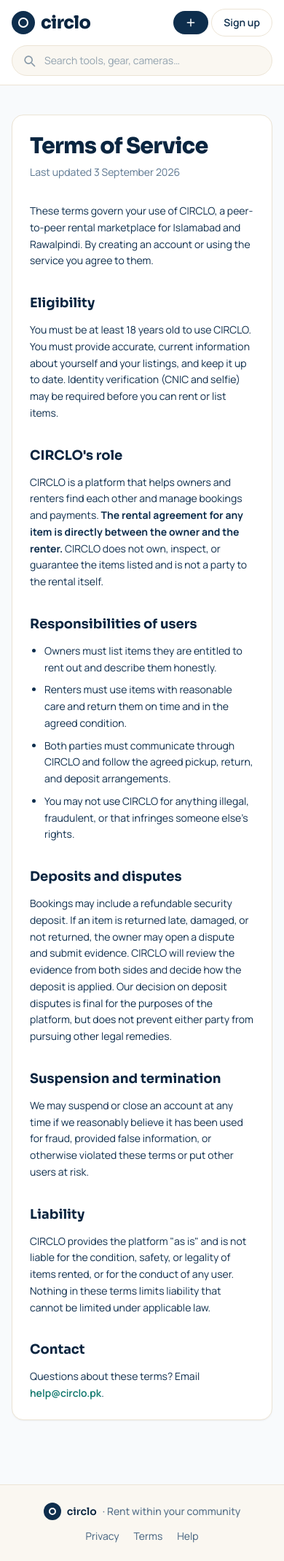
After one commit to afnank070/Circlo, a Flask app: page /terms in a window 390 px wide. The commit adds this page. Shown: the whole page at 73% size. Run offline with Flask 3, Linux system fonts and the light colour scheme; some libraries are stand-ins or nearby versions.

Commit message:
Add /privacy and /terms static pages for Google OAuth compliance
Both pages describe what CIRCLO actually does: data collected (name,
email, phone, CNIC/selfie for verification, listing/booking/payment
records), how it's used, that it is not sold to third parties, and
help@circlo.pk for privacy questions. Terms cover 18+ eligibility,
accurate info, owner<->renter rental agreement, CIRCLO as facilitator,
deposit dispute process, and account suspension for fraud.

Footer now links to both instead of dead "#" anchors.

Co-Authored-By: Claude Sonnet 5 <noreply@anthropic.com>

```diff
--- a/app/web/routes.py
+++ b/app/web/routes.py
@@ -50,6 +50,18 @@ def listing_detail(listing_id: int):
     return render_template("listing_detail.html", listing=listing)
 
 
+@web_bp.route("/privacy")
+def privacy():
+    """Privacy policy — static page (required for Google OAuth verification)."""
+    return render_template("legal/privacy.html")
+
+
+@web_bp.route("/terms")
+def terms():
+    """Terms of service — static page (required for Google OAuth verification)."""
+    return render_template("legal/terms.html")
+
+
 @web_bp.route("/health")
 def health():
     """Liveness probe consumed by Docker/monitoring. Returns JSON."""
--- a/app/web/templates/base.html
+++ b/app/web/templates/base.html
@@ -200,9 +200,9 @@
         <span class="text-navy-700/70">· Rent within your community</span>
       </div>
       <div class="flex items-center gap-5 text-navy-700/80">
-        <a href="#" class="hover:text-navy-900">How it works</a>
-        <a href="#" class="hover:text-navy-900">Trust &amp; Safety</a>
-        <a href="#" class="hover:text-navy-900">Help</a>
+        <a href="{{ url_for('web.privacy') }}" class="hover:text-navy-900">Privacy</a>
+        <a href="{{ url_for('web.terms') }}" class="hover:text-navy-900">Terms</a>
+        <a href="mailto:help@circlo.pk" class="hover:text-navy-900">Help</a>
       </div>
     </div>
   </footer>
--- /dev/null
+++ b/app/web/templates/legal/terms.html
@@ -0,0 +1,87 @@
+{% extends "base.html" %}
+
+{% block title %}Terms of Service — CIRCLO{% endblock %}
+
+{% block content %}
+<div class="mx-auto max-w-3xl px-4 py-10 sm:py-14">
+  <div class="rounded-2xl border border-sand-200 bg-white p-6 shadow-sm sm:p-10">
+    <h1 class="font-sora text-3xl font-extrabold tracking-tight text-navy-900">Terms of Service</h1>
+    <p class="mt-2 text-sm text-navy-700/70">Last updated 3 September 2026</p>
+
+    <div class="mt-8 space-y-8 text-sm leading-relaxed text-navy-800">
+      <p>
+        These terms govern your use of CIRCLO, a peer-to-peer rental marketplace for
+        Islamabad and Rawalpindi. By creating an account or using the service you agree to
+        them.
+      </p>
+
+      <section>
+        <h2 class="font-sora text-lg font-bold text-navy-900">Eligibility</h2>
+        <p class="mt-3">
+          You must be at least 18 years old to use CIRCLO. You must provide accurate,
+          current information about yourself and your listings, and keep it up to date.
+          Identity verification (CNIC and selfie) may be required before you can rent or
+          list items.
+        </p>
+      </section>
+
+      <section>
+        <h2 class="font-sora text-lg font-bold text-navy-900">CIRCLO's role</h2>
+        <p class="mt-3">
+          CIRCLO is a platform that helps owners and renters find each other and manage
+          bookings and payments. <strong>The rental agreement for any item is directly
+          between the owner and the renter.</strong> CIRCLO does not own, inspect, or
+          guarantee the items listed and is not a party to the rental itself.
+        </p>
+      </section>
+
+      <section>
+        <h2 class="font-sora text-lg font-bold text-navy-900">Responsibilities of users</h2>
+        <ul class="mt-3 list-disc space-y-2 pl-5">
+          <li>Owners must list items they are entitled to rent out and describe them honestly.</li>
+          <li>Renters must use items with reasonable care and return them on time and in the agreed condition.</li>
+          <li>Both parties must communicate through CIRCLO and follow the agreed pickup, return, and deposit arrangements.</li>
+          <li>You may not use CIRCLO for anything illegal, fraudulent, or that infringes someone else's rights.</li>
+        </ul>
+      </section>
+
+      <section>
+        <h2 class="font-sora text-lg font-bold text-navy-900">Deposits and disputes</h2>
+        <p class="mt-3">
+          Bookings may include a refundable security deposit. If an item is returned late,
+          damaged, or not returned, the owner may open a dispute and submit evidence.
+          CIRCLO will review the evidence from both sides and decide how the deposit is
+          applied. Our decision on deposit disputes is final for the purposes of the
+          platform, but does not prevent either party from pursuing other legal remedies.
+        </p>
+      </section>
+
+      <section>
+        <h2 class="font-sora text-lg font-bold text-navy-900">Suspension and termination</h2>
+        <p class="mt-3">
+          We may suspend or close an account at any time if we reasonably believe it has
+          been used for fraud, provided false information, or otherwise violated these
+          terms or put other users at risk.
+        </p>
+      </section>
+
+      <section>
+        <h2 class="font-sora text-lg font-bold text-navy-900">Liability</h2>
+        <p class="mt-3">
+          CIRCLO provides the platform "as is" and is not liable for the condition,
+          safety, or legality of items rented, or for the conduct of any user. Nothing in
+          these terms limits liability that cannot be limited under applicable law.
+        </p>
+      </section>
+
+      <section>
+        <h2 class="font-sora text-lg font-bold text-navy-900">Contact</h2>
+        <p class="mt-3">
+          Questions about these terms? Email
+          <a href="mailto:help@circlo.pk" class="font-semibold text-teal-700 hover:text-teal-800">help@circlo.pk</a>.
+        </p>
+      </section>
+    </div>
+  </div>
+</div>
+{% endblock %}
```
Also changed, not shown: app/web/templates/legal/privacy.html (added, +79 -0 lines).
